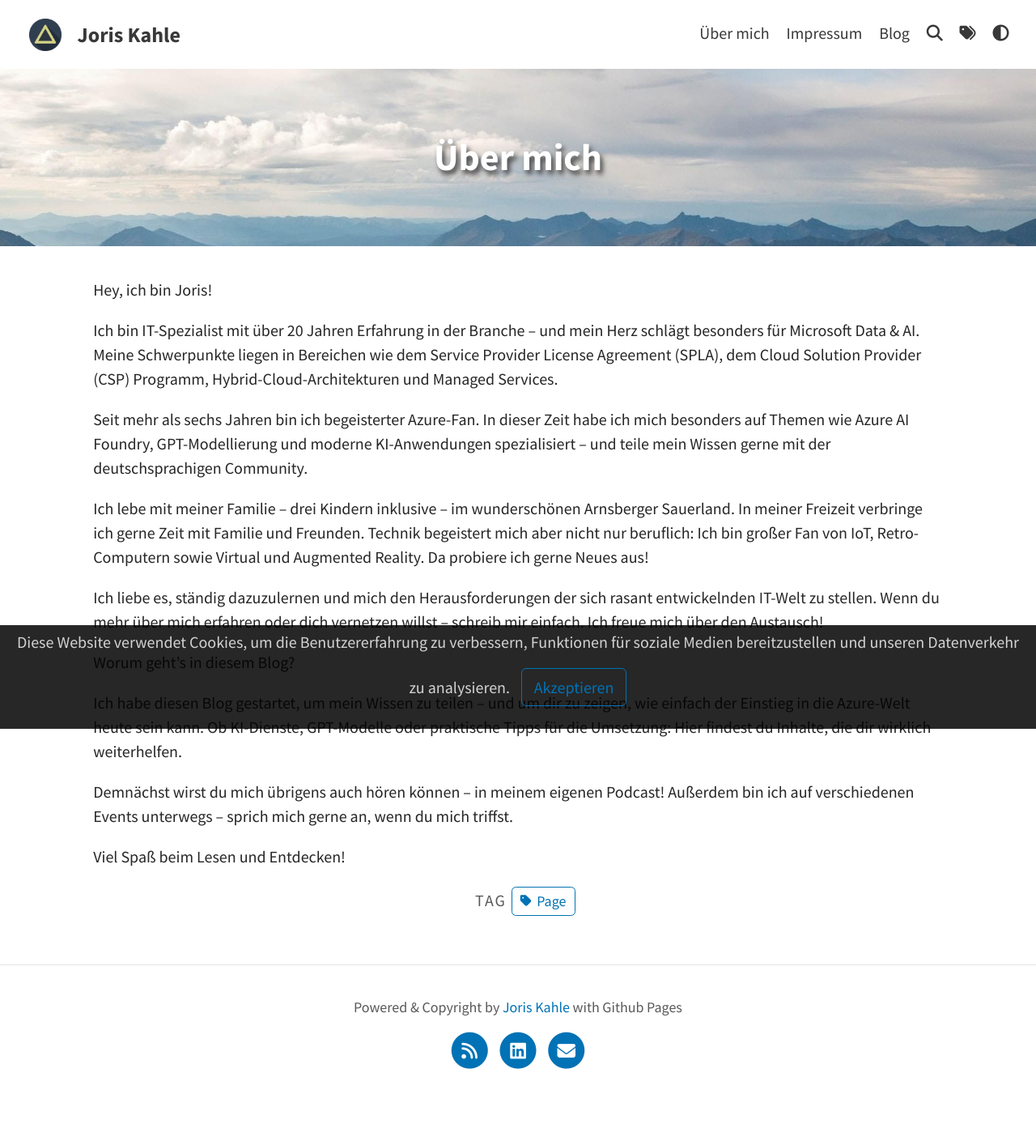
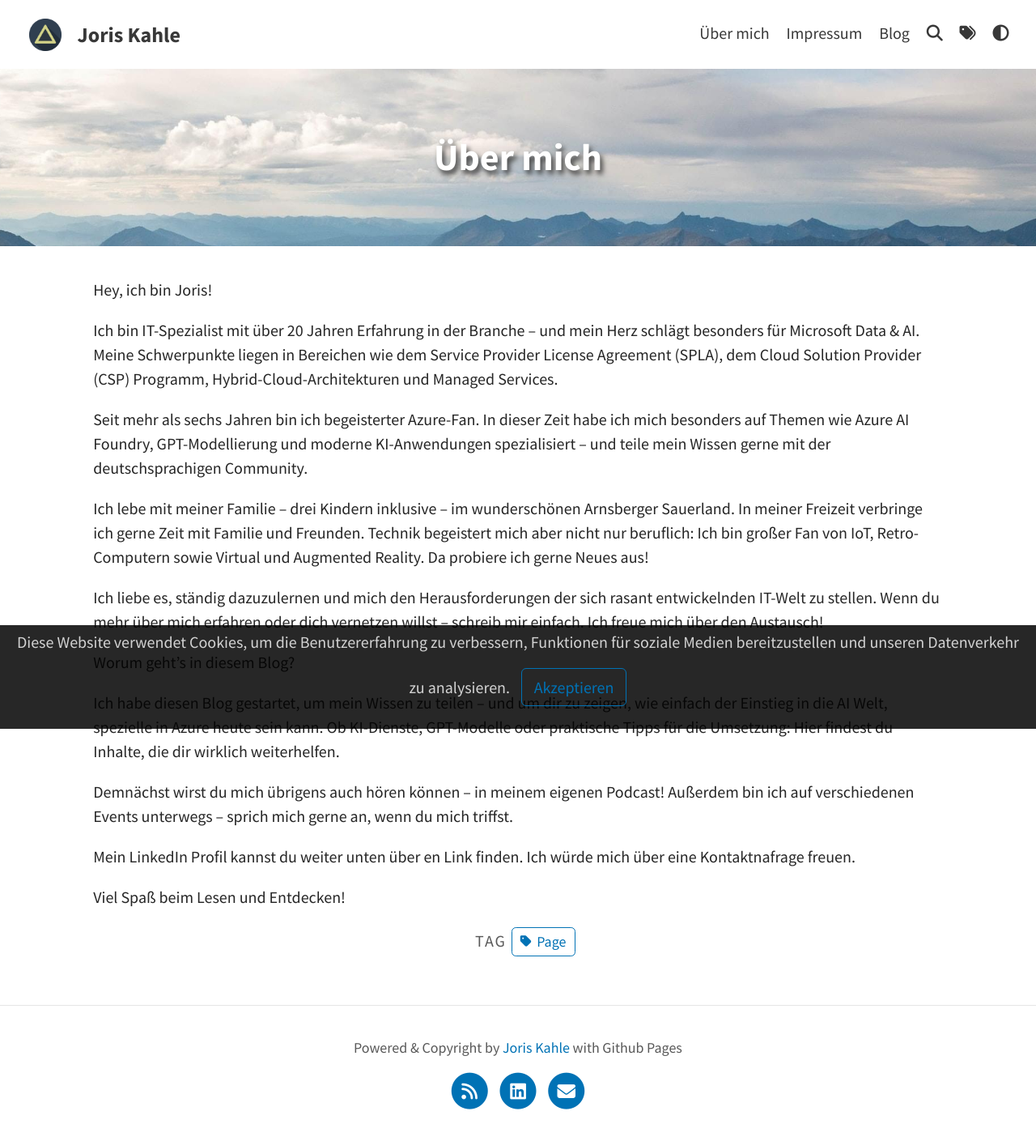
Before and after one commit to joriskahle007/joriskahle007.github.io, a Jekyll site: the page built from pages/about.md, in a window 1280 px wide. Shown: the whole page at 81% size. Built offline with Jekyll 4.4.1, drawn with Linux system fonts in a browser that asks for light colours; a script that is not in the unit is left out; before the commit the page ends 1359 px from its top, so only the background shows below that.

Commit message:
Update about.md

```diff
--- a/pages/about.md
+++ b/pages/about.md
@@ -18,8 +18,10 @@ Ich liebe es, ständig dazuzulernen und mich den Herausforderungen der sich rasa
 
 Worum geht’s in diesem Blog?
 
-Ich habe diesen Blog gestartet, um mein Wissen zu teilen – und um dir zu zeigen, wie einfach der Einstieg in die Azure-Welt heute sein kann. Ob KI-Dienste, GPT-Modelle oder praktische Tipps für die Umsetzung: Hier findest du Inhalte, die dir wirklich weiterhelfen.
+Ich habe diesen Blog gestartet, um mein Wissen zu teilen – und um dir zu zeigen, wie einfach der Einstieg in die AI Welt, spezielle in Azure heute sein kann. Ob KI-Dienste, GPT-Modelle oder praktische Tipps für die Umsetzung: Hier findest du Inhalte, die dir wirklich weiterhelfen.
 
 Demnächst wirst du mich übrigens auch hören können – in meinem eigenen Podcast! Außerdem bin ich auf verschiedenen Events unterwegs – sprich mich gerne an, wenn du mich triffst.
 
+Mein  LinkedIn Profil kannst du weiter unten über en Link finden. Ich würde mich über eine Kontaktnafrage freuen.
+
 Viel Spaß beim Lesen und Entdecken!
```
